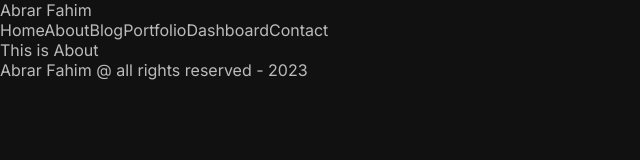
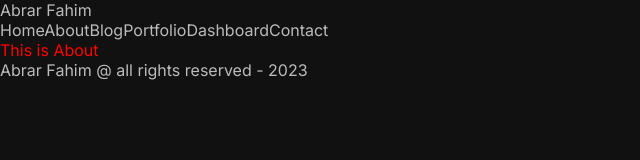
Before and after one commit to Abfahim21/next.js-project, a Next.js app: page /about in a window 1280 px wide. Shown: the top 160 px of the page, without its empty margins (0-640 px from the left). Built offline with nearby package versions, Linux system fonts and the light colour scheme.

Commit message:
css adding

```diff
--- a/src/app/about/page.js
+++ b/src/app/about/page.js
@@ -1,8 +1,9 @@
 import React from 'react'
+import styles from './page.module.css'
 
 const About = () => {
   return (
-    <div>This is About</div>
+    <div className={styles.container}>This is About</div>
   )
 }
 
--- a/src/app/about/page.module.css
+++ b/src/app/about/page.module.css
@@ -0,0 +1,3 @@
+.container {
+    color: red;
+}
--- a/src/app/blog/page.js
+++ b/src/app/blog/page.js
@@ -1,4 +1,5 @@
 import React from 'react'
+import styles from './page.module.css'
 
 const Blog = () => {
   return (
--- a/src/app/contact/page.js
+++ b/src/app/contact/page.js
@@ -1,4 +1,5 @@
 import React from 'react'
+import styles from './page.module.css'
 
 const Contact = () => {
   return (
--- a/src/app/dashboard/page.js
+++ b/src/app/dashboard/page.js
@@ -1,8 +1,9 @@
 import React from 'react'
+import styles from './page.module.css'
 
 const Dashboard = () => {
   return (
-    <div>Dashboard</div>
+    <div className={styles.container}>Dashboard</div>
   )
 }
 
--- a/src/app/portfolio/page.js
+++ b/src/app/portfolio/page.js
@@ -1,4 +1,5 @@
 import React from 'react'
+import styles from './page.module.css'
 
 const Portfolio = () => {
   return (
```
